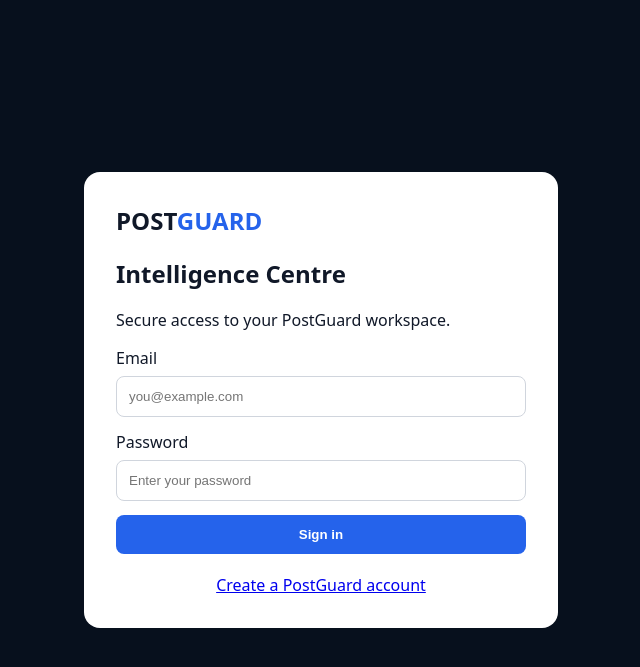
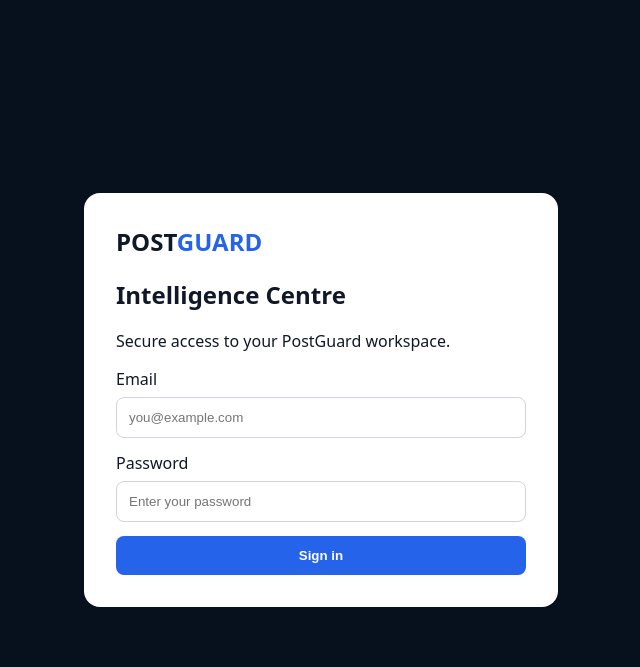
Before and after one commit to area62postguard/Postguard, a Flask app: page /login in a window 1280 px wide. Shown: the top 667 px of the page, without its empty margins (319-959 px from the left). Run offline with Flask 3, Linux system fonts and the light colour scheme; some libraries are stand-ins or nearby versions.

Commit message:
Remove account creation link from login.html
Removed the account creation link from the login page.

```diff
--- a/templates/login.html
+++ b/templates/login.html
@@ -41,9 +41,6 @@
         <button type="submit">Sign in</button>
     </form>
 
-    <div style="margin-top:20px;text-align:center">
-        <a href="/register">Create a PostGuard account</a>
-    </div>
 
 </div>
 </body>
```
